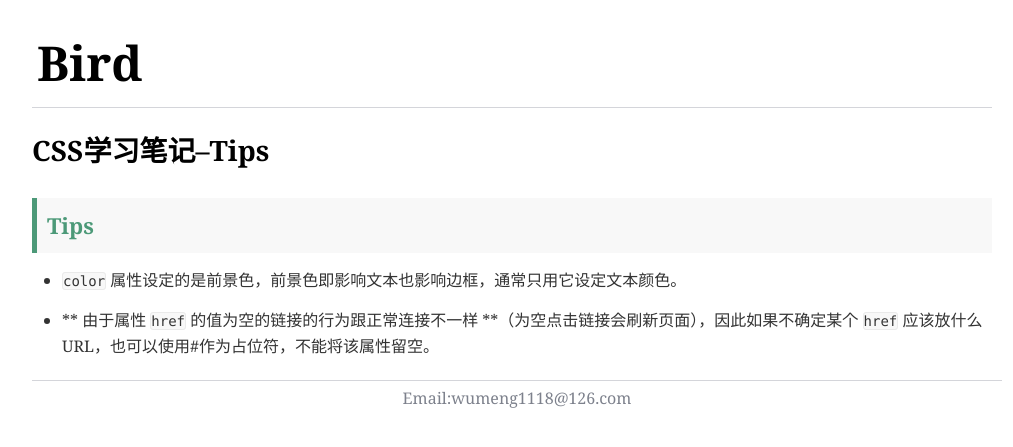
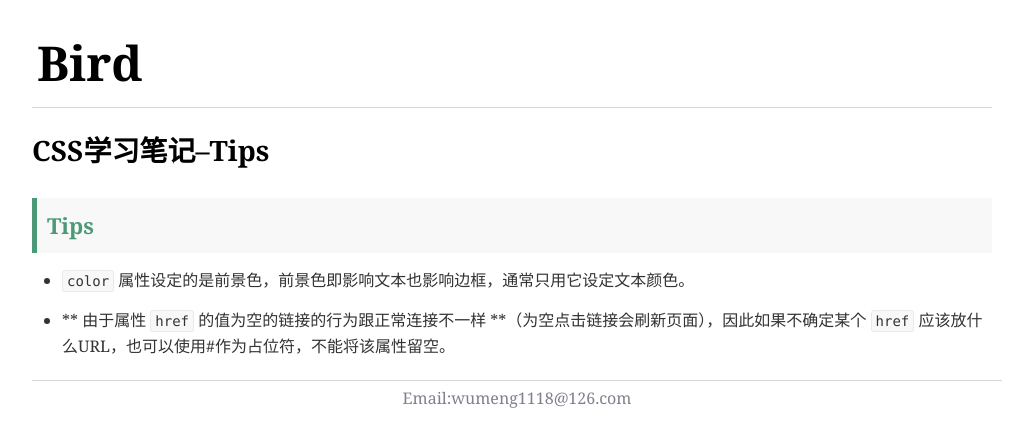
Before and after one commit to Qing-Shuang/Bird, a Jekyll site: the page built from _posts/CSS/2014-04-26-CSS0-Tips.md, in a window 1280 px wide. Shown: the top 447 px of the page, without its empty margins (128-1141 px from the left). Built offline with Jekyll 4.4.1, drawn with Linux system fonts in a browser that asks for light colours; Markdown is read by kramdown in place of the engine named in the settings.

Commit message:
Update markdownpad-github.css

```diff
--- a/css/markdownpad-github.css
+++ b/css/markdownpad-github.css
@@ -204,6 +204,10 @@ code, tt {
   border-radius: 3px;
 }
 
+code{
+  padding: 2px 4px;
+}
+
 pre>code {
   margin: 0;
   padding: 0;
```
